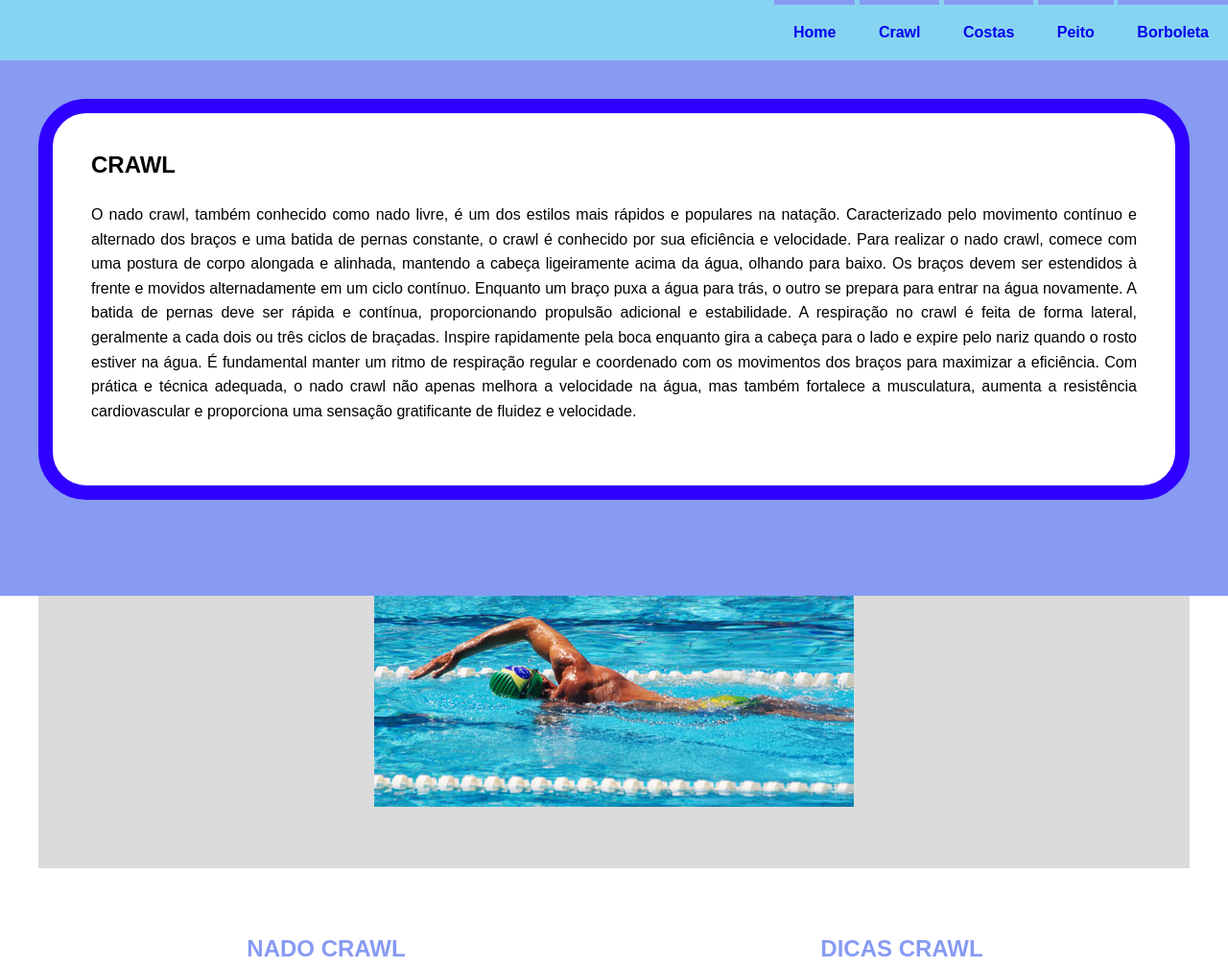
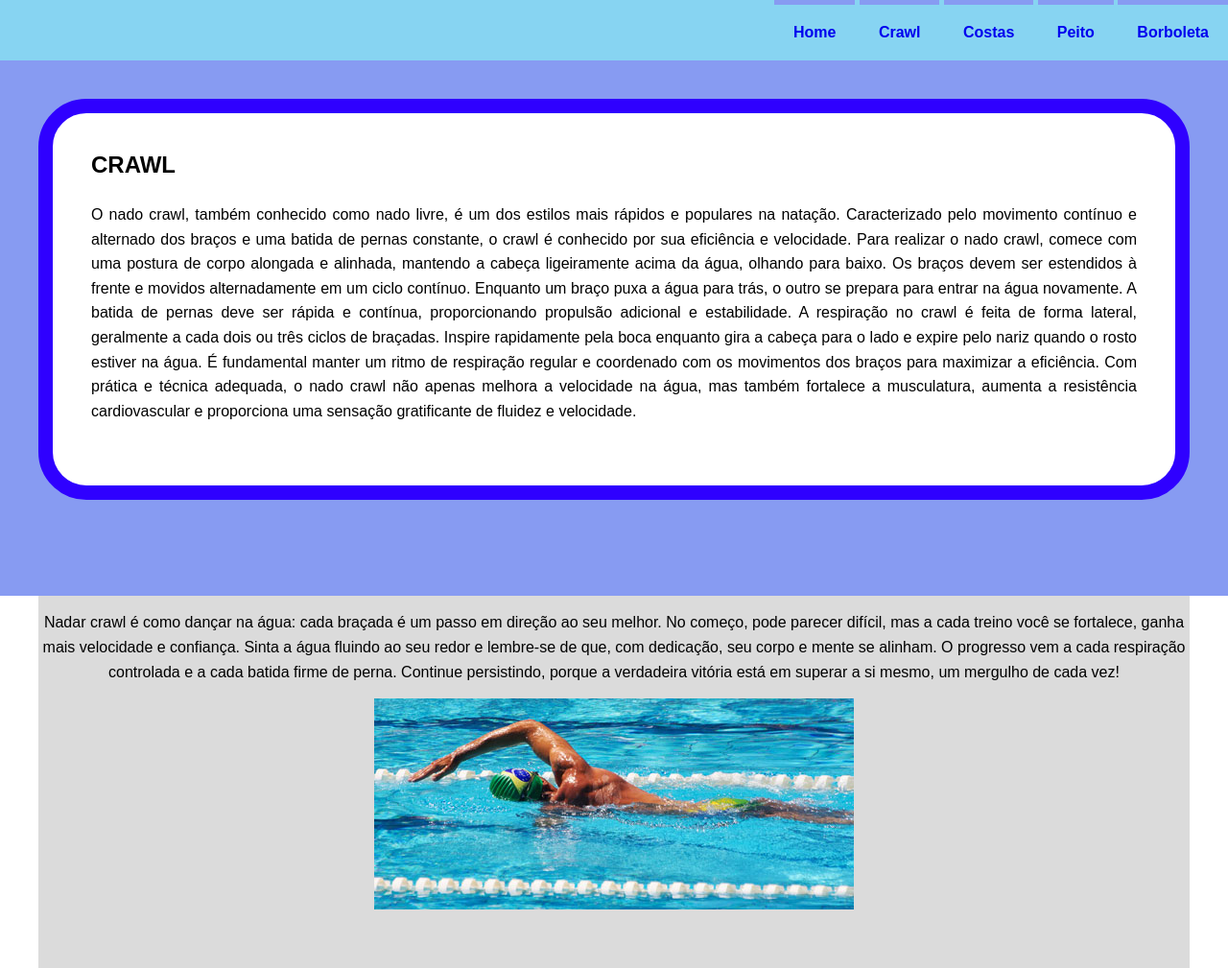
Before and after one commit to fabiocldm/natacao5, a plain HTML site: page crawl.html in a window 1280 px wide. Shown: the top 1009 px of the page at 96% size. Drawn offline with Linux system fonts and the light colour scheme.

Commit message:
Update crawl.html

```diff
--- a/crawl.html
+++ b/crawl.html
@@ -38,6 +38,9 @@
 
         <section id="beneficios">
             <div>
+                <p>Nadar crawl é como dançar na água: cada braçada é um passo em direção ao seu melhor. No começo, pode parecer difícil, mas a cada treino você se fortalece, ganha mais velocidade e confiança. Sinta a água fluindo ao seu redor e lembre-se de que, com dedicação, seu corpo e mente se alinham. O progresso vem a cada respiração controlada e a cada batida firme de perna. Continue persistindo, porque a verdadeira vitória está em superar a si mesmo, um mergulho de cada vez!</p>
+            </div>
+            <div>
                 <img src="img/CRAWL.jpg" alt="">
             </div>
             </section>
```
